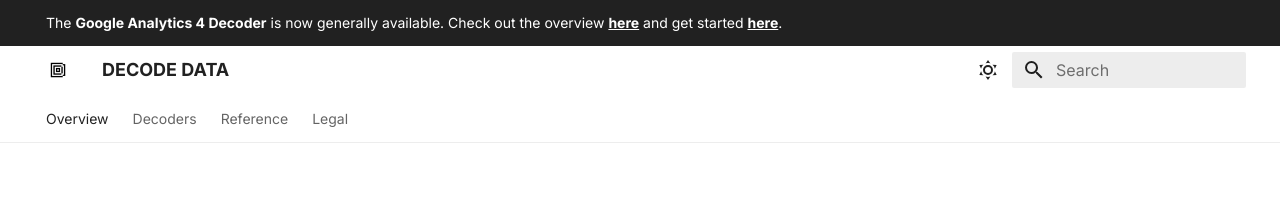
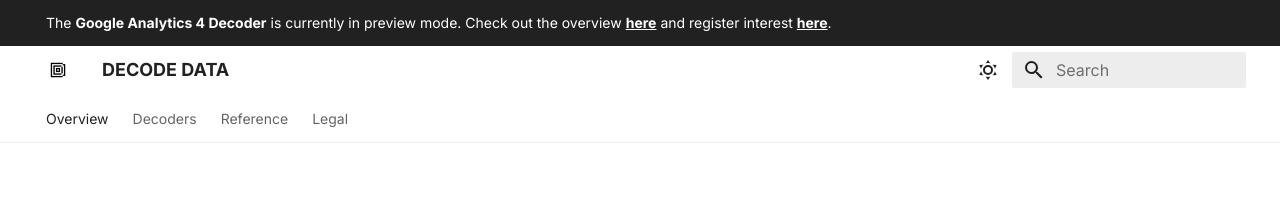
Before and after one commit to decode-data/decode-data.github.io, an MkDocs documentation site: the page built from docs/index.md, in a window 1280 px wide and 900 px high. Shown: the top 198 px of the window. Built offline with MkDocs 1.6.1 and Material for MkDocs 9.7.7, drawn with Linux system fonts in a browser that asks for light colours.

Commit message:
updated banner

```diff
--- a/overrides/main.html
+++ b/overrides/main.html
@@ -2,6 +2,6 @@
 
 {% block announce %}
 <body>
-The <b>Google Analytics 4 Decoder</b> is now generally available. Check out the overview <a style="color:white; font-weight: bold; text-decoration: underline;" href="/ga4">here</a> and get started <a style="color:white; font-weight: bold; text-decoration: underline;" href="/ga4/quickstart">here</a>.
+The <b>Google Analytics 4 Decoder</b> is currently in preview mode. Check out the overview <a style="color:white; font-weight: bold; text-decoration: underline;" href="/ga4">here</a> and register interest <a style="color:white; font-weight: bold; text-decoration: underline;" href="https://forms.gle/qfFSthXr6d4gnD9dA">here</a>.
 </body>
 {% endblock %}
```
